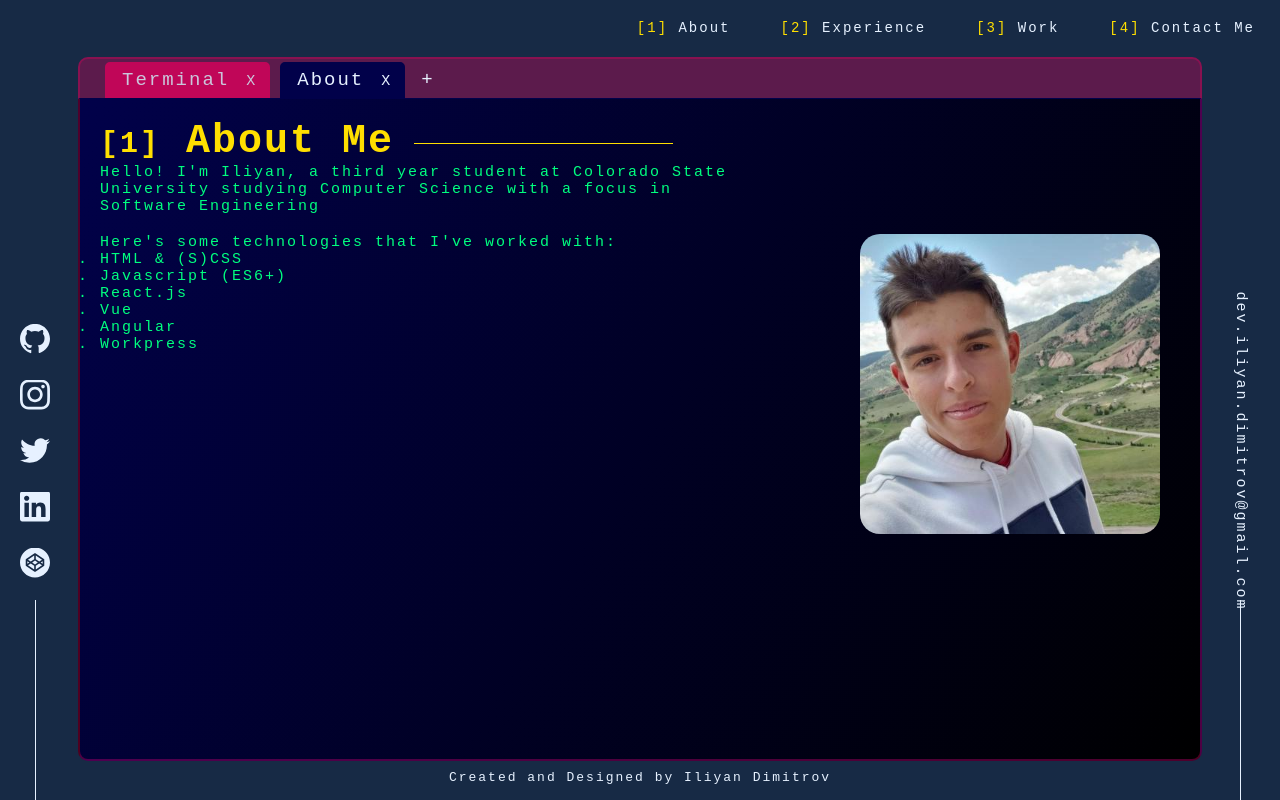
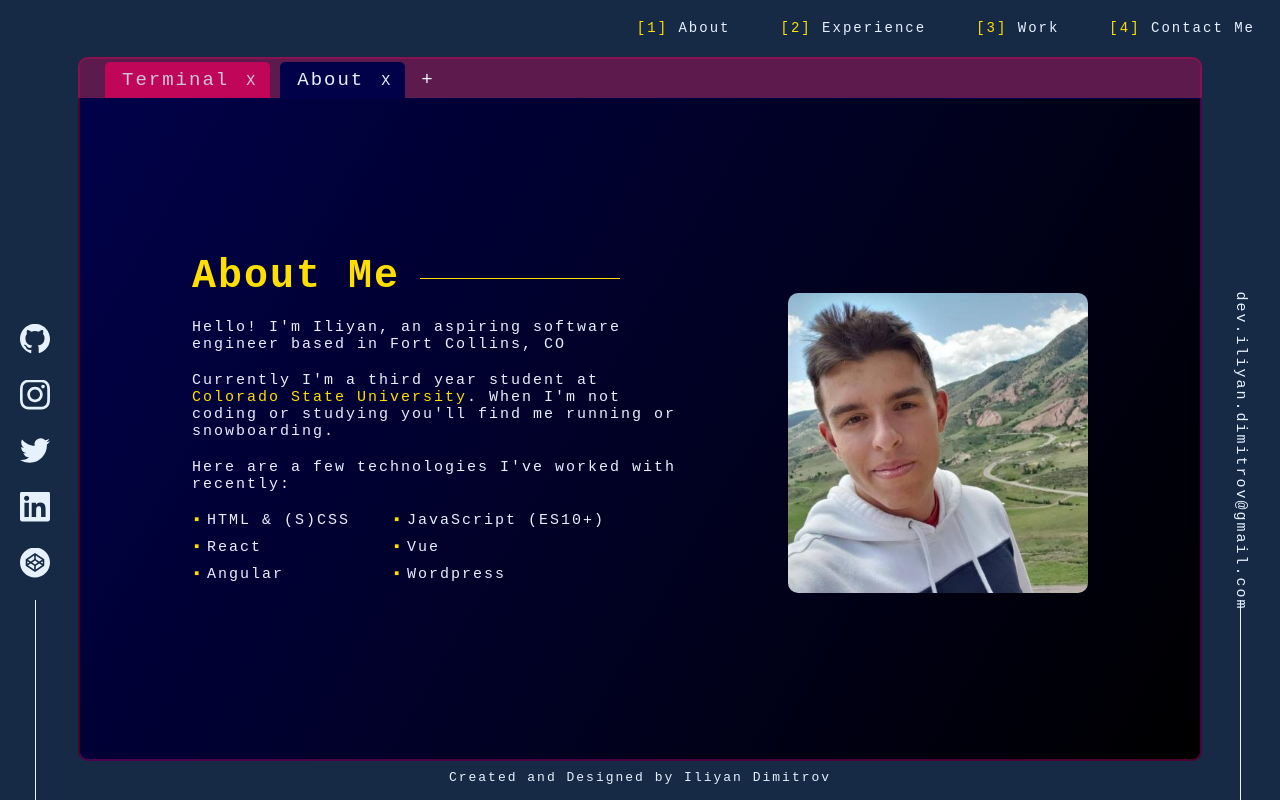
Before and after one commit to IliyanID/Portfolio-Website, a React (Create React App) app in the folder Front-End/: page / in a window 1280 px wide. Both pictures are taken after a click on the item "About". Built offline with nearby package versions, Linux system fonts and the light colour scheme.

Commit message:
Updated About me

```diff
--- a/Front-End/src/Components/About/About.css
+++ b/Front-End/src/Components/About/About.css
@@ -1,5 +1,69 @@
+:root{
+    /*--overlay:#64ffdb44;*/
+    --overlay:rgba(255, 255, 255, 0);
+}
+
+
+@media only screen and (max-width: 650px){/*Smaller than 750px*/
+    .avatar{
+        display:block;
+        margin-left:50%;
+        transform:translate(-50%,0);
+        margin-top:0px;
+    }
+    .about{
+        margin-top:40px;
+    }
+}
+@media only screen and (min-width: 651px) {/*Larger than 751px*/
+    @media only screen and (max-width:1201px){/*Smaller than 800px*/
+        .avatar{
+            display:block;
+            margin-left:50%;
+            transform:translate(-50%,0);
+            margin-top:10px;
+
+
+        }
+        .text{
+
+            width:100%;
+        }
+        .about{
+            position:absolute;
+            width:80%;
+            left:50%;
+            transform:translate(-50%,0%);
+        }
+    }
+    @media only screen and (min-width:1200px){/*larger than 800px*/
+        .avatar{
+            float:right;
+
+            transform:translate(0px,-100%);
+        }
+        .text{
+            width:500px;
+        }
+        .about{
+            position:absolute;
+            width:80%;
+            left:50%;
+            top:50%;
+            transform:translate(-50%,-50%);
+        }
+    }
+    .about{
+        height: 350px;
+    }
+}
+
+.section{
+    color:var(--fontColor);
+}
+
 .header{
-    width:60%;
+    margin-bottom:20px;
 }
     .header h1{
         font-size:40px;
@@ -7,27 +71,58 @@
         color:var(--yellow);
     }
     .header b{
-    font-size:30px;
+        font-size:36px;
     }
         .header::after{
             content:"";
-    width:40%;
+            width:calc(100% - (10 * 30px));
             height:1px;
             background-color:var(--yellow);
             display:inline-block;
-    z-index:5;
+
 
             margin-bottom:8px;
             margin-left:20px;
 
         }
+
+
+
 .avatar{
-    border-radius: 20px;
-    float:right;
-    margin-right:20px;
     width:300px;
+    height:300px;
+    background-size:300px,300px;
 
+
+    border-radius: 10px;
+    background-image:linear-gradient(var(--overlay),var(--overlay)), url("../../Resources/avatar.jpg");
 }
-p{
-    width:60%;
+
+
+
+.technologies{
+    list-style:none;
+    width:50%;
+    margin-left:15px;
+    display: grid;
+    grid-template-columns: repeat(2, minmax(200px, 300px));
 }
+.technologies li{
+    padding-bottom:10px;
+}
+.technologies li::before {
+    content: "\25AA";
+    color: var(--yellow);
+    font-weight: bold;
+    display: inline-block;
+    width: 1em;
+    margin-left: -1em;
+  }
+
+a{
+    color:var(--yellow);
+    transition:text-decoration 1s;
+}
+a:hover{
+    text-decoration: underline!important;
+}
--- a/Front-End/src/Components/About/About.js
+++ b/Front-End/src/Components/About/About.js
@@ -4,22 +4,30 @@ import '../../Containers/Terminal/Terminal.css'
 import avatar from '../../Resources/avatar.jpg'
 const About = () =>{
     return(
-    <div className = "main">
+    <section className = "main section">
+        <div className="about">
+            <div className="text">
                 <div  className="header">
-            <h1><b className="I">[1]</b> About Me</h1>
+                    <h1>About Me</h1>
                 </div>
-        <p>Hello! I'm Iliyan, a third year student at Colorado State University studying Computer Science with a focus in Software Engineering<br/>⠀</p>
-        <img className="avatar" src={avatar} alt="avatar"/>
-        <p>Here's some technologies that I've worked with:</p>
-        <ol>
+                <p>Hello! I'm Iliyan, an aspiring software engineer based in Fort Collins, CO<br/>⠀</p>
+                <p>Currently I'm a third year student at <a href="https://compsci.colostate.edu/" target="_blank" rel="noreferrer">Colorado State University</a>.
+                    When I'm not coding or studying you'll find me running or snowboarding.
+                <br/>⠀
+                </p>
+                <p>Here are a few technologies I've worked with recently:<br/>⠀</p>
+                <ol className="technologies">
                     <li>HTML & (S)CSS</li>
-            <li>Javascript (ES6+)</li>
-            <li>React.js</li>
+                    <li>JavaScript (ES10+)</li>
+                    <li>React</li>
                     <li>Vue</li>
                     <li>Angular</li>
-            <li>Workpress</li>
+                    <li>Wordpress</li>
                 </ol>
             </div>
+            <div className="avatar"></div>
+        </div>
+    </section>
     );
 }
 export default About;
--- a/Front-End/src/Containers/App.css
+++ b/Front-End/src/Containers/App.css
@@ -1,3 +1,17 @@
+:root{
+    --crymson: #da015b;
+    --lightGray: #ffffff70;
+    --borderColor:#da015b5b;
+    --backgroundColor:#172a45;
+    --fontColor:#e6f1ff;
+    --yellow:#ffdf00;
+    --darkBlue:#01014a;
+
+
+    --width:650px;
+}
+
+
 
 @media only screen and (max-width: 650px){/*Smaller than 750px*/
     .links{
@@ -34,15 +48,7 @@
 
 
 
-:root{
-    --crymson: #da015b;
-    --lightGray: #ffffff70;
-    --borderColor:#da015b5b;
-    --backgroundColor:#172a45;
-    --fontColor:#e6f1ff;
-    --yellow:#ffdf00;
-    --darkBlue:#01014a;
-}
+
 
 #app{
     height:100vh;
```
Also changed, not shown: Front-End/src/Resources/aboutbackground.jpg (added). Lines whose indentation alone changed are shown as unchanged.
